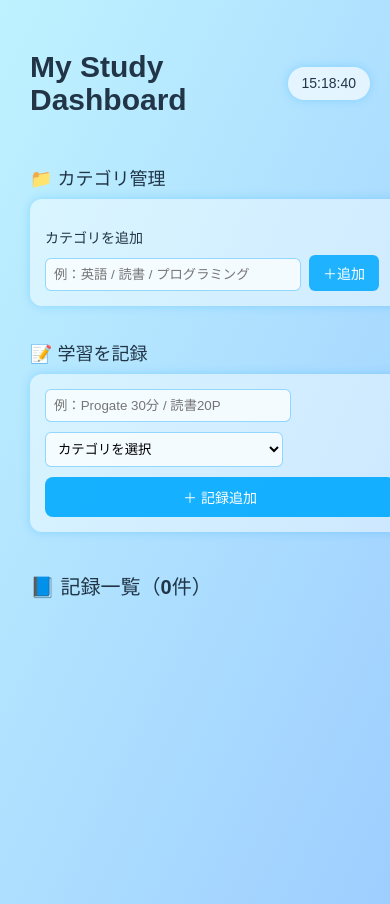
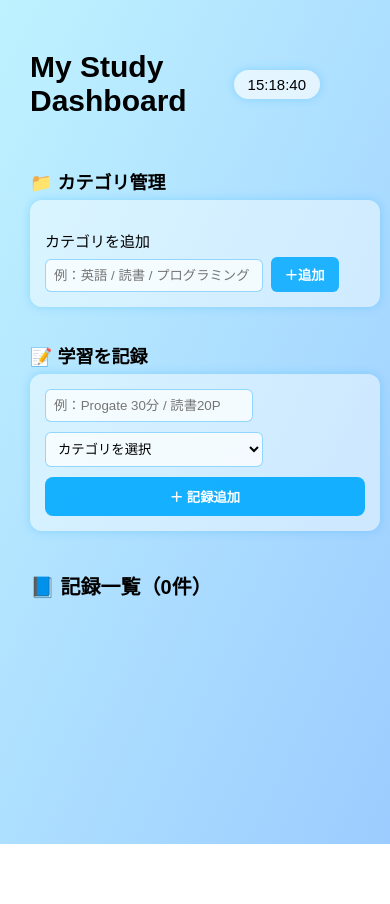
Before and after one commit to Bc0Ih/my-study-dashboard, a React (Vite) app: page / in a window 390 px wide. After the commit the page ends 844 px from the top, so only its background shows below. Built offline with nearby package versions, Linux system fonts and the light colour scheme.

Commit message:
mobile layaout fix

```diff
--- a/src/index.css
+++ b/src/index.css
@@ -1,80 +1,52 @@
-:root {
-  font-family: system-ui, Avenir, Helvetica, Arial, sans-serif;
-  line-height: 1.5;
-  font-weight: 400;
-
-  color-scheme: light dark;
-  color: rgba(255, 255, 255, 0.87);
-  background-color: #242424;
-
-  font-synthesis: none;
-  text-rendering: optimizeLegibility;
-  -webkit-font-smoothing: antialiased;
-  -moz-osx-font-smoothing: grayscale;
+/* ================================
+   グローバル初期化
+================================ */
+*,
+*::before,
+*::after {
+  box-sizing: border-box;
 }
 
-a {
-  font-weight: 500;
-  color: #646cff;
-  text-decoration: inherit;
-}
-a:hover {
-  color: #535bf2;
+html,
+body {
+  margin: 0;
+  padding: 0;
+  width: 100%;
+  max-width: 100%;
+  overflow-x: hidden; /* 右はみ出し防止 */
 }
 
-body {
-  margin: 0;
-  display: flex;
-  place-items: center;
-  min-width: 320px;
-  min-height: 100vh;
+/* ================================
+   レイアウト調整（PC）
+================================ */
+.app {
+  width: 100%;
+  max-width: 100%;
+  padding: 20px;
 }
 
-h1 {
-  font-size: 3.2em;
-  line-height: 1.1;
+.columns {
+  display: flex;
+  gap: 20px;
+  width: 100%;
+  max-width: 100%;
 }
 
-button {
-  border-radius: 8px;
-  border: 1px solid transparent;
-  padding: 0.6em 1.2em;
-  font-size: 1em;
-  font-weight: 500;
-  font-family: inherit;
-  background-color: #1a1a1a;
-  cursor: pointer;
-  transition: border-color 0.25s;
-}
-button:hover {
-  border-color: #646cff;
-}
-button:focus,
-button:focus-visible {
-  outline: 4px auto -webkit-focus-ring-color;
+.task-column {
+  flex: 1;
+  min-width: 0; /* カラム自体が横にはみ出すのを防止 */
 }
 
-@media (prefers-color-scheme: light) {
-  :root {
-    color: #213547;
-    background-color: #ffffff;
-  }
-  a:hover {
-    color: #747bff;
-  }
-  button {
-    background-color: #f9f9f9;
-  }
-}
-
-/* 画面幅768px以下（スマホ表示用） */
+/* ================================
+   スマホ 最適化（768px以下）
+================================ */
 @media (max-width: 768px) {
   .app {
     padding: 12px;
   }
 
+  /* カラムを縦並びにしてスマホ向けに */
   .columns {
-    display: flex;
     flex-direction: column;
     gap: 12px;
   }
@@ -83,11 +55,11 @@ button:focus-visible {
     width: 100%;
   }
 
+  /* 入力欄とボタンを指で押しやすい幅に */
   .task-input,
   .task-input input,
   .task-input button {
     width: 100%;
-    box-sizing: border-box;
   }
 
   .task-card {
@@ -96,13 +68,6 @@ button:focus-visible {
   }
 
   body {
-    font-size: 14px;
+    font-size: 15px; /* スマホ視認性UP */
   }
 }
-
-/* 横スクロール防止（必須） */
-html, body {
-  margin: 0;
-  padding: 0;
-  overflow-x: hidden;
-}
```
